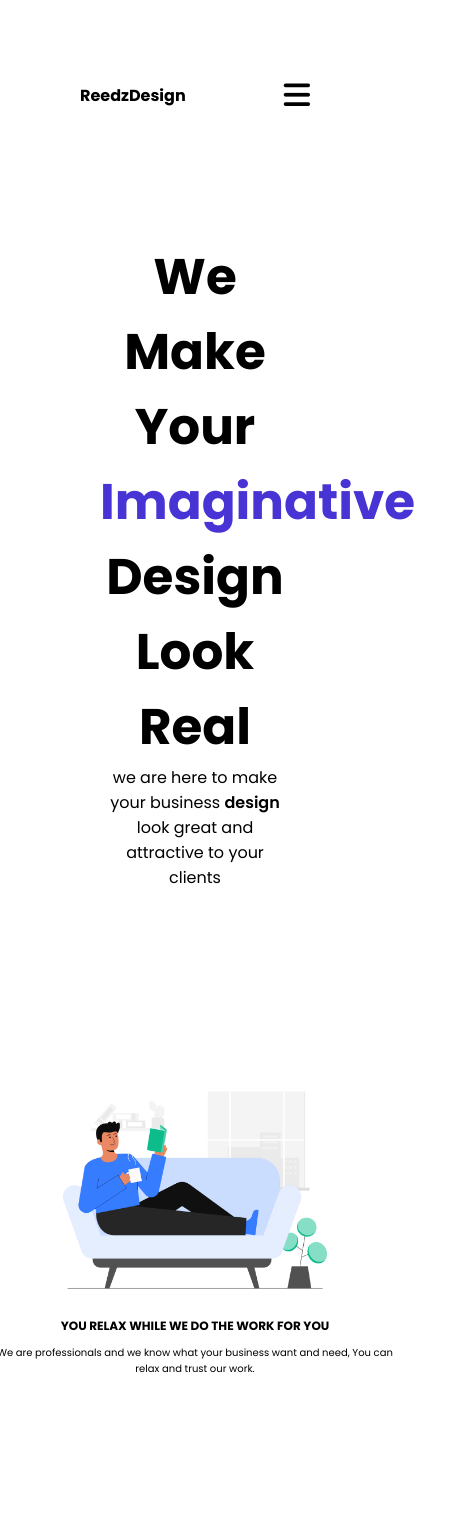
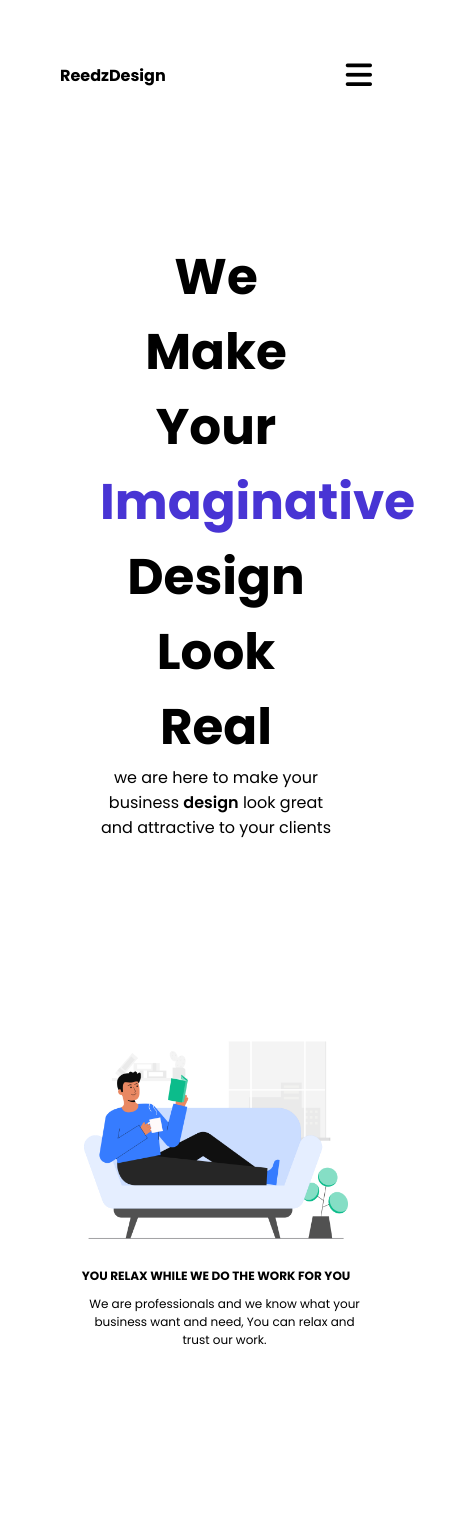
Before and after one commit to reedzclone/ReedzDesign, a website built with Vite: page index.html in a window 390 px wide. Shown: the top 1526 px of the page, 466 px wide, since content can reach past the window. Built offline with nearby package versions, Linux system fonts and the light colour scheme.

Commit message:
responsive

```diff
--- a/css/style.css
+++ b/css/style.css
@@ -89,7 +89,7 @@ a:hover {
     position: absolute;
     height: 0;
     right: 2rem;
-    top: 90px;
+    top: 95px;
     width: 400px;
     background-color: #fff;
     overflow: hidden;
@@ -313,6 +313,10 @@ hr {
 
 @media screen and (max-width: 1024px) {
 
+    /* body {
+        width: 500px;
+    } */
+
     .container {
         flex-direction: column;
     }
@@ -385,7 +389,7 @@ hr {
 
     .left-second-section-desc {
         text-align: center;
-        margin-left: 50px;
+        margin-left: 17px;
     }
 
     .third-section {
@@ -397,7 +401,7 @@ hr {
 
     .left-third-section-desc {
         text-align: center;
-        margin-left: 40px;
+        margin-left: 23px;
     }
 
     .footer-title {
@@ -436,10 +440,32 @@ hr {
 @media screen and (max-width: 480px) and (min-width: 200px){
 
     body {
+        width: 800px;
+    }
+
+    body {
         margin: 60px;
+    }
+
+    nav {
+        padding: 0;
     }
     .nav-container {
         margin-top: 0px;
+        padding: 0;
+        gap: 100px;
+    }
+
+    .toggle-btn {
+        margin-left: 40px;
+    }
+
+
+    .left-second-section {
+        width: 100%;
+        display: flex;
+        justify-content: center;
+        align-items: center;
     }
 
 
@@ -457,10 +483,14 @@ hr {
 
     .left-second-section-desc, .left-third-section-desc{
         text-align: center;
-        width: 80%;
-        font-size: 10px;
+        font-size: 12px;
         margin-bottom: 20px;
         margin-top: 10px;
+        width: 280px;
+    }
+
+    .left-third-section-desc {
+
     }
 
 
@@ -495,6 +525,7 @@ hr {
     .choose-title {
         text-align: center;
         font-size: 16px;
+        left: 0;
     }
 
     .choose-desc{
@@ -502,9 +533,11 @@ hr {
         font-size: 10px;
         margin-top: 5px;
         margin-bottom: 8px;
+        left: 0;
     }
 
     .footer-title {
+        display: none;
         font-size: 10px;
     }
 
```
